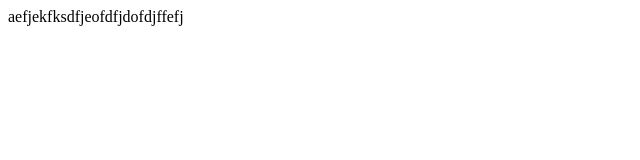
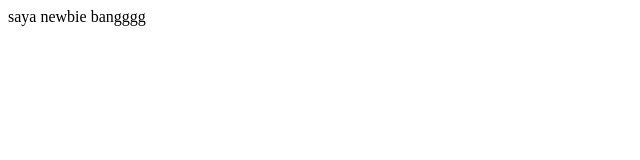
Before and after one commit to zakaalf96-pixel/Newbie-cupu, a plain HTML site: page Index.html in a window 1280 px wide. Shown: the full height of the page, 0-640 px from the left. Drawn offline with Linux system fonts and the light colour scheme.

Commit message:
iam batmen

```diff
--- a/Index.html
+++ b/Index.html
@@ -6,6 +6,6 @@
     <title>Web</title>
 </head>
 <body>
-  aefjekfksdfjeofdfjdofdjffefj
+  saya newbie bangggg
 </body>
 </html>
```
